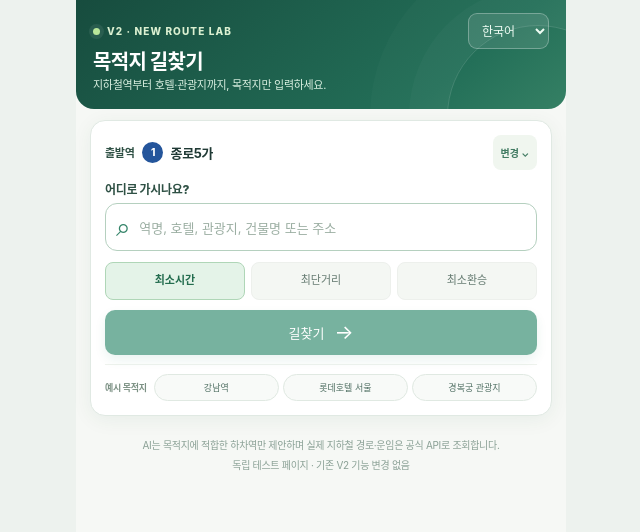
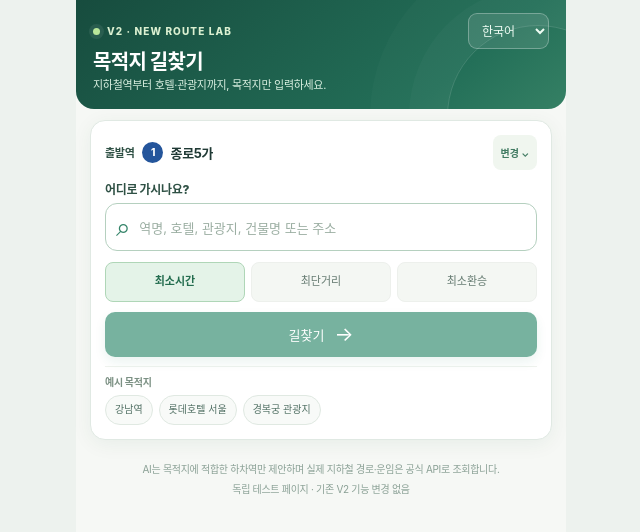
Before and after one commit to kochenkvj-code/subway-ai-guide, a Next.js app: page /v2/route-lab in a window 1280 px wide. Shown: the top 532 px of the page, without its empty margins (319-959 px from the left). Built offline with nearby package versions, Linux system fonts and the light colour scheme.

Commit message:
fix(v2): allow full English example chips and route labels to wrap on narrow screens

```diff
--- a/app/v2/route-lab/route-lab.css
+++ b/app/v2/route-lab/route-lab.css
@@ -170,12 +170,12 @@
 .route-lab .rl-query-box input{height:45px;font-size:16px}
 .route-lab .rl-route-options{display:block;margin:11px 0 10px}
 .route-lab .rl-route-options>div{display:grid;grid-template-columns:repeat(3,minmax(0,1fr));gap:6px;width:100%}
-.route-lab .rl-route-options button{min-width:0;min-height:38px;padding:7px 2px;font-size:11px;line-height:1.25;white-space:nowrap;border-radius:8px}
+.route-lab .rl-route-options button{min-width:0;min-height:40px;padding:7px 3px;font-size:11px;line-height:1.25;white-space:normal;overflow-wrap:break-word;text-align:center;border-radius:8px}
 .route-lab .rl-submit{min-height:45px;border-radius:10px;font-size:13px}
-.route-lab .rl-examples{display:flex;align-items:center;gap:7px;min-width:0;margin-top:9px;padding-top:9px}
-.route-lab .rl-examples>strong{font-size:9px;white-space:nowrap;flex:none}
-.route-lab .rl-examples>div{display:flex;align-items:center;gap:4px;flex:1;min-width:0;flex-wrap:nowrap;margin-top:0}
-.route-lab .rl-examples button{flex:1;min-width:0;padding:6px 4px;font-size:9px;overflow:hidden;text-overflow:ellipsis;white-space:nowrap}
+.route-lab .rl-examples{display:block;min-width:0;margin-top:9px;padding-top:9px}
+.route-lab .rl-examples>strong{display:block;font-size:10px;line-height:1.35;white-space:normal}
+.route-lab .rl-examples>div{display:flex;align-items:stretch;gap:6px;min-width:0;flex-wrap:wrap;margin-top:6px}
+.route-lab .rl-examples button{flex:0 1 auto;max-width:100%;min-width:0;padding:7px 9px;font-size:10px;line-height:1.35;overflow:visible;text-overflow:clip;white-space:normal;overflow-wrap:break-word;text-align:center}
 .route-lab .rl-result-card h2{font-size:16px;letter-spacing:-.55px;margin:0 0 10px}
 .route-lab .rl-place-name{font-size:14px;margin:0 0 8px}
 .route-lab .rl-ai-answer{font-size:12px;line-height:1.65;margin:0 0 10px}
@@ -207,8 +207,8 @@
  .route-lab .rl-search-card,.route-lab .rl-result-card{padding:12px}
  .route-lab .rl-route-options>div{gap:4px}
  .route-lab .rl-route-options button{font-size:10px}
- .route-lab .rl-examples{gap:5px}
- .route-lab .rl-examples button{font-size:9px}
+ .route-lab .rl-examples>div{gap:5px}
+ .route-lab .rl-examples button{font-size:10px}
 }
 
 /* Simplify itinerary without hiding the route introduction in V2. */
```
